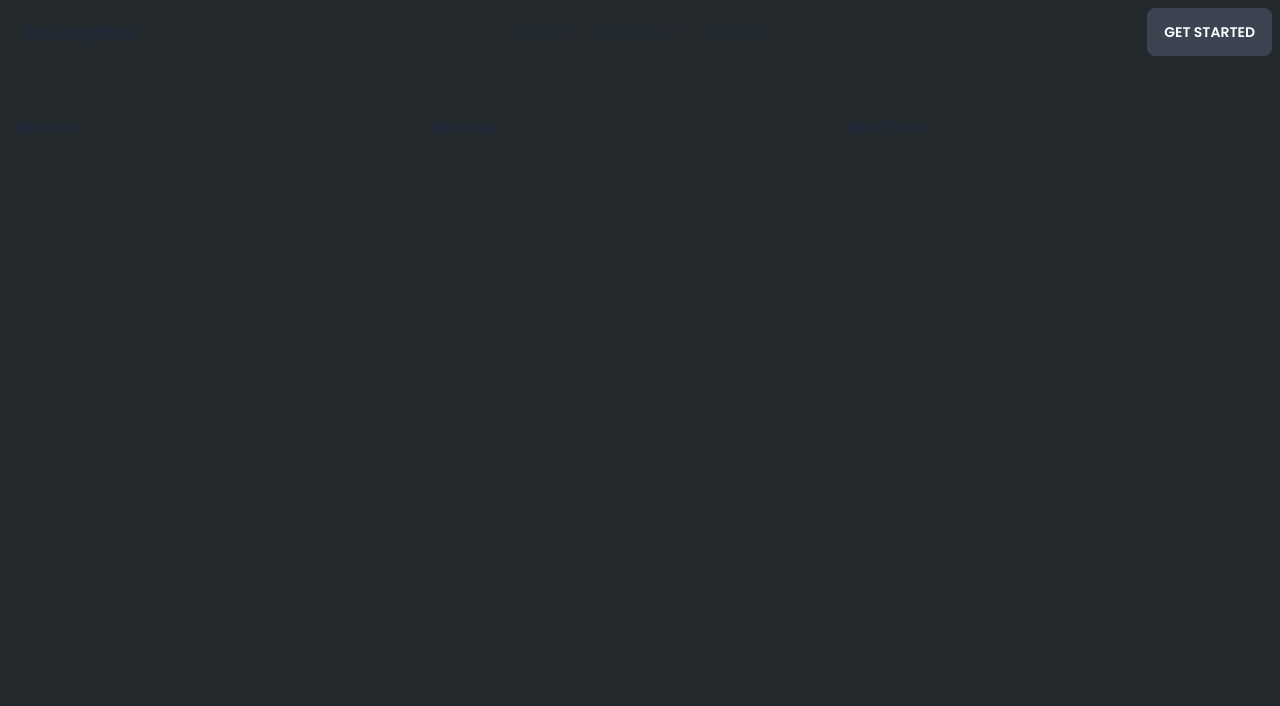
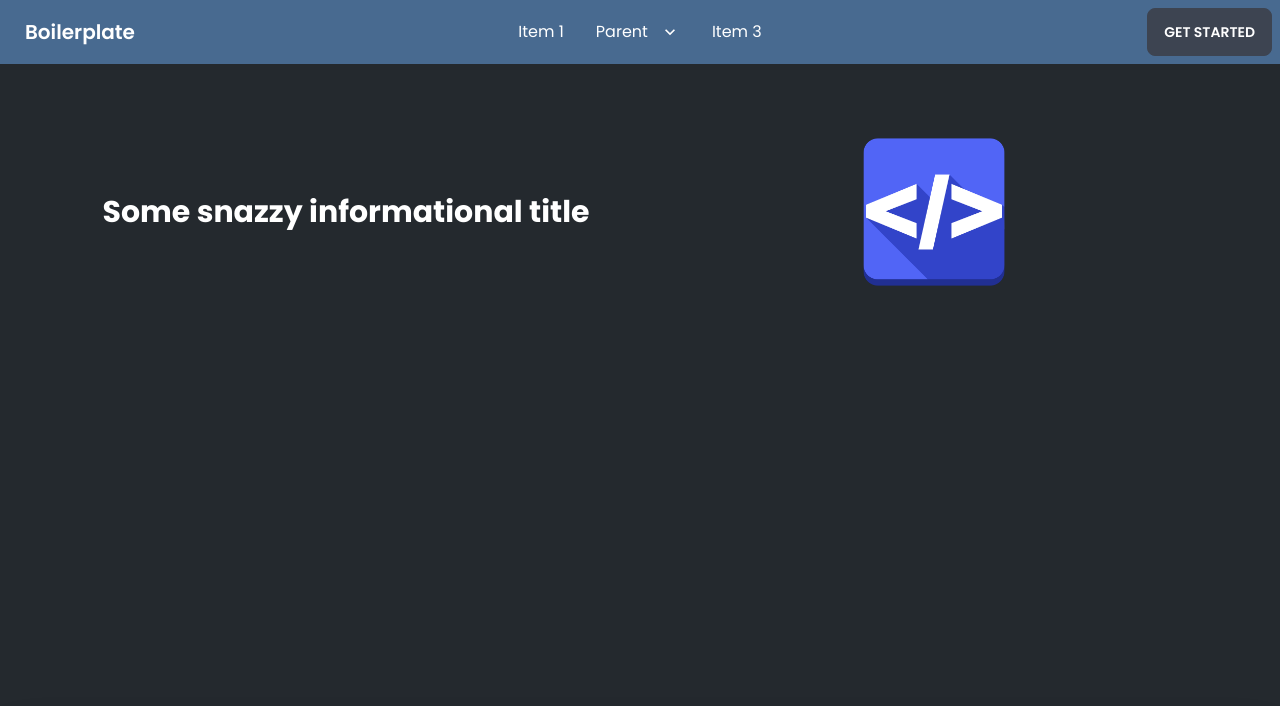
Before and after one commit to tommerty/HTML-Tailwind-Boilerplate, a website: page src/index.html in a window 1280 px wide. Shown: the top 706 px of the page. Drawn offline with nearby package versions, Linux system fonts and the light colour scheme; files that its build step writes are made by us from their sources.

Commit message:
fixed some things up; think we need to delete the dist/output.css before can rebuild

```diff
--- a/package.json
+++ b/package.json
@@ -1,6 +1,6 @@
 {
   "devDependencies": {
-    "tailwindcss": "^3.2.4"
+    "tailwindcss": "^3.2.6"
   },
   "dependencies": {
     "daisyui": "^2.49.0",
--- a/src/index.html
+++ b/src/index.html
@@ -1,5 +1,5 @@
 <!DOCTYPE html>
-<html lang="en" class="bg-gray1">
+<html lang="en" class="bg-gray1 text-white">
 
 <head>
   <meta charset="UTF-8">
@@ -14,7 +14,8 @@
 </head>
 
 <body class="">
-  <div class="navbar mb-9">
+  <!-- Header -->
+  <div class="navbar mb-9 bg-gezel2 text-white">
     <div class="navbar-start">
       <div class="dropdown">
         <label tabindex="0" class="btn btn-ghost lg:hidden">
@@ -62,15 +63,15 @@
     </div>
   </div>
   <!-- header end -->
-  <div class="grid grid-cols-3">
-
+  <div class="grid grid-cols-3 mx-4 md:mx-6 lg:mx-9">
+    <div class="col-span-full">
+      <div id="hero" class="grid md:grid-cols-2 justify-items-center font-bold p-4">
+        <div class="text-3xl self-center" id="Title">Some snazzy informational title</div>
+        <div id="Image"><img src="/assets/icon.png" class="w-48"></div>
+      </div>
+    </div>
   </div>
-  </div>
-  <div id="grid-box" class="grid grid-cols-3 align-center font-bold p-4">
-    <div id="1">box one</div>
-    <div id="2">box two</div>
-    <div id="3">box three</div>
-  </div>
+  <!-- FOOTER -->
   <footer class="fixed bottom-0 col-span-full footer items-center p-4 bg-gray2 shadow-2xl text-neutral-content">
     <div class="items-center grid-flow-col">
       <img alt="image" src="https://avatars.githubusercontent.com/u/86270372?v=4" class="w-14 h-14">
--- a/src/input.css
+++ b/src/input.css
@@ -1,6 +1,7 @@
 @tailwind base;
 @tailwind components;
 @tailwind utilities;
-body{
+
+body {
     font-family: 'Poppins', sans-serif;
 }
```
Also changed, not shown: dist/output.css, 1 other file.
